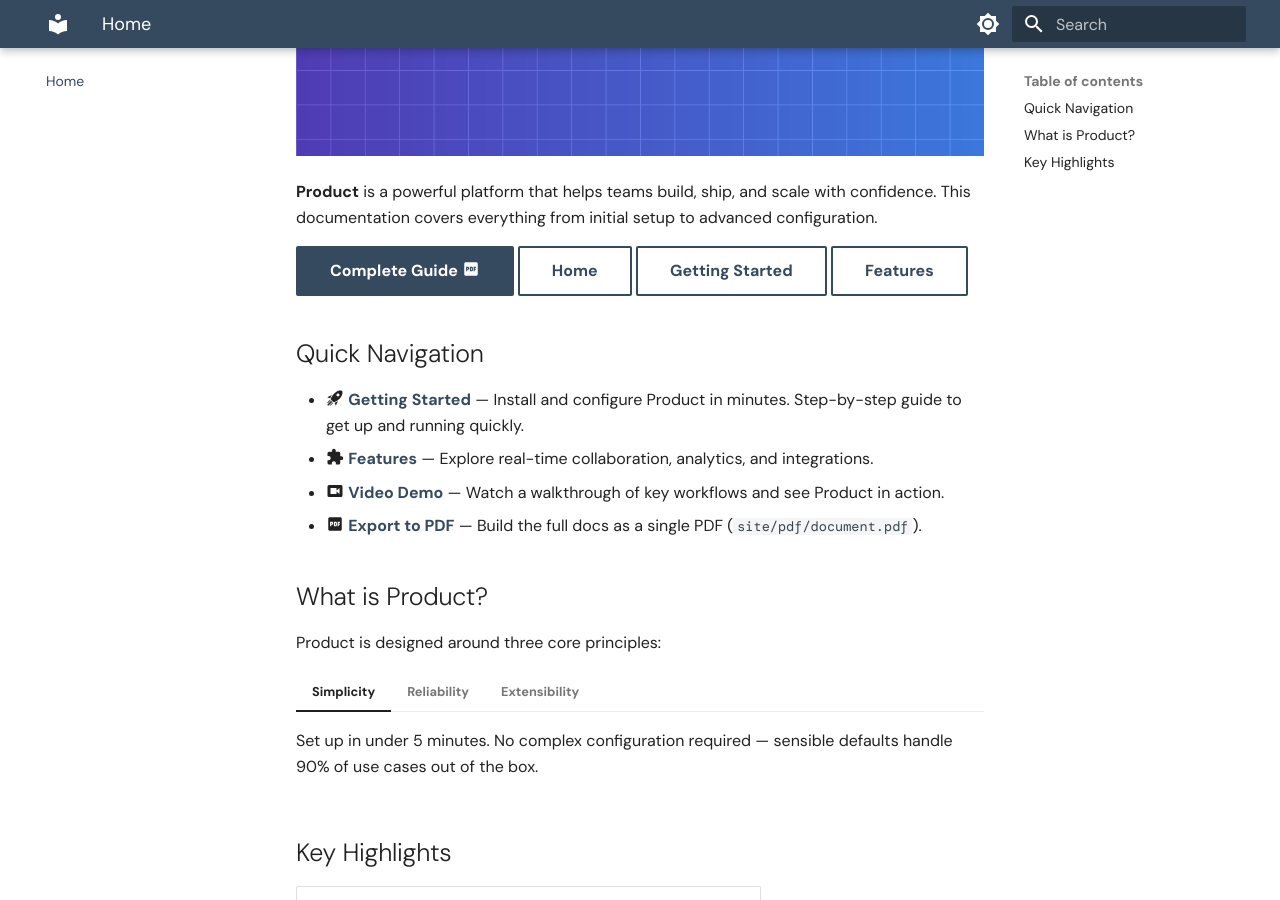
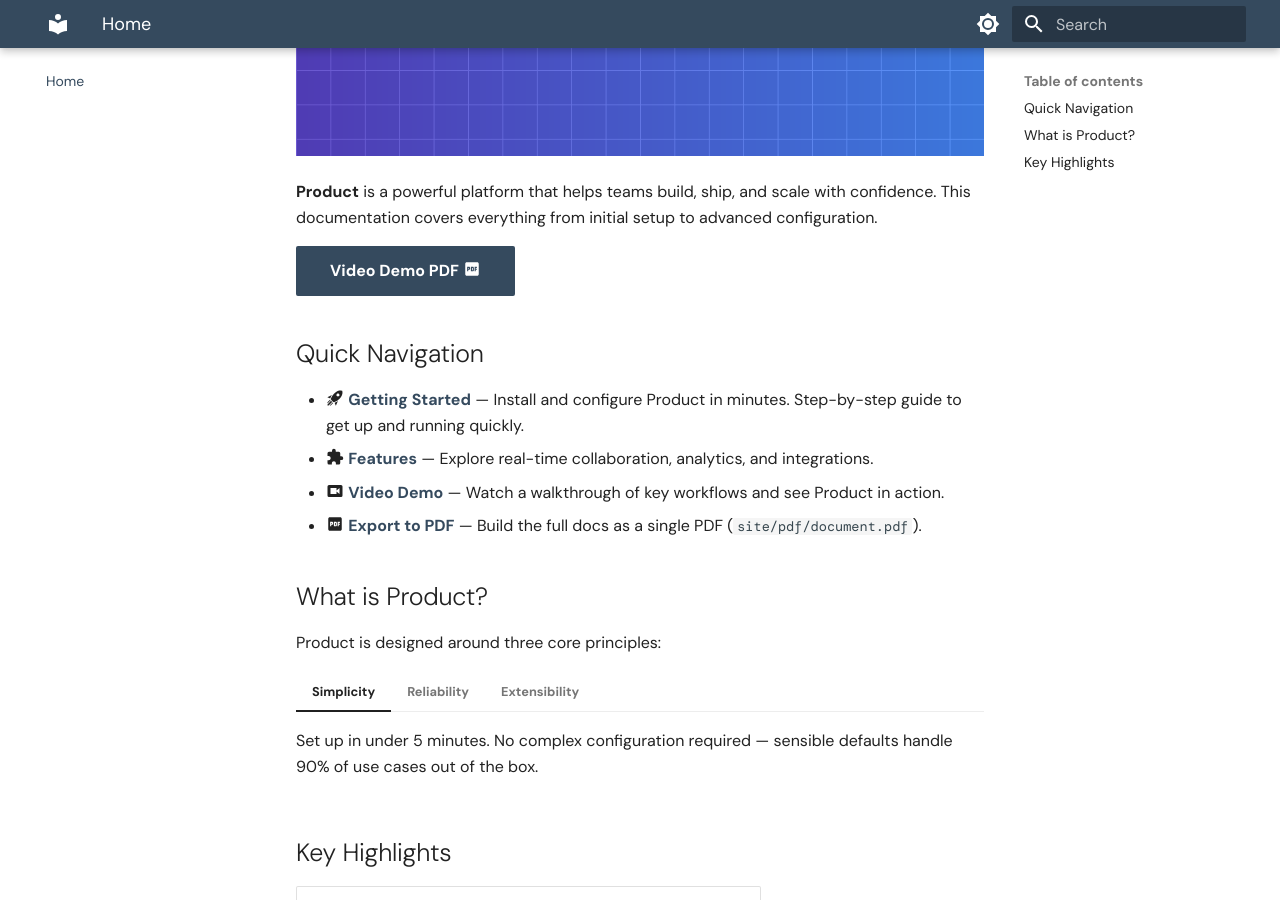
Before and after one commit to sweelemk/mkdocs-test, an MkDocs documentation site: the page built from docs/index.md, in a window 1280 px wide and 900 px high, scrolled down 330 px. Built offline with MkDocs 1.6.1 and Material for MkDocs 9.7.7, drawn with Linux system fonts in a browser that asks for light colours; some web fonts are replaced.

Commit message:
Single PDF for Video Demo page only

```diff
--- a/docs/index.md
+++ b/docs/index.md
@@ -4,10 +4,7 @@
 
 **Product** is a powerful platform that helps teams build, ship, and scale with confidence. This documentation covers everything from initial setup to advanced configuration.
 
-[Complete Guide :material-file-pdf-box:](pdf/complete.pdf){ .md-button .md-button--primary download }
-[Home](pdf/home.pdf){ .md-button download }
-[Getting Started](pdf/getting-started.pdf){ .md-button download }
-[Features](pdf/features.pdf){ .md-button download }
+[Video Demo PDF :material-file-pdf-box:](pdf/video-demo.pdf){ .md-button .md-button--primary download }
 
 ## Quick Navigation
 
--- a/mkdocs.yml
+++ b/mkdocs.yml
@@ -49,35 +49,12 @@ plugins:
       author: Your Name
       copyright: Copyright &copy; 2024 Your Company
       cover_title: Product Documentation
-      cover_subtitle: Complete Guide
-      output_path: pdf/complete.pdf
-  - with-pdf:
-      author: Your Name
-      copyright: Copyright &copy; 2024 Your Company
-      cover_title: Product Documentation
-      cover_subtitle: Home
-      output_path: pdf/home.pdf
-      exclude_pages:
-        - 'getting-started'
-        - 'features'
-  - with-pdf:
-      author: Your Name
-      copyright: Copyright &copy; 2024 Your Company
-      cover_title: Product Documentation
-      cover_subtitle: Getting Started
-      output_path: pdf/getting-started.pdf
-      exclude_pages:
-        - '^$'
-        - 'features'
-  - with-pdf:
-      author: Your Name
-      copyright: Copyright &copy; 2024 Your Company
-      cover_title: Product Documentation
-      cover_subtitle: Features
-      output_path: pdf/features.pdf
+      cover_subtitle: Video Demo
+      output_path: pdf/video-demo.pdf
       exclude_pages:
         - '^$'
         - 'getting-started'
+        - '^features/$'
 
 markdown_extensions:
   - admonition
```
